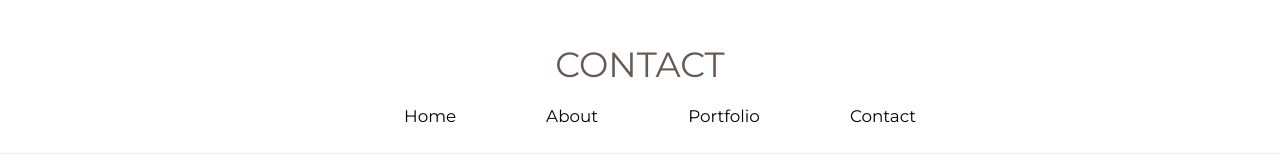
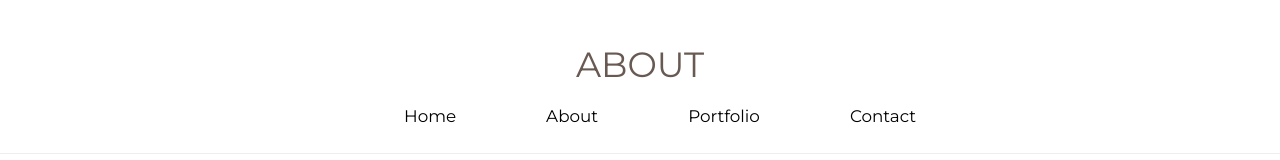
Before and after one commit to mbeacham/mbeacham.github.io, a plain HTML site: page about-page/index.html in a window 1280 px wide. Shown: the top 160 px of the page. Drawn offline with nearby package versions, Linux system fonts and the light colour scheme; some packages are replaced by stand-ins of ours; files that its build step writes are made by us from their sources; a script that the page names is missing.

Commit message:
Add files via upload

```diff
--- a/about-page/index.html
+++ b/about-page/index.html
@@ -1,4 +1,5 @@
 <html>
+
 <head>
     <link rel="stylesheet" href="index.css">
     <meta charset="UTF-8">
@@ -7,8 +8,8 @@
     <link rel="stylesheet" href="https://stackpath.bootstrapcdn.com/bootstrap/4.1.0/css/bootstrap.min.css" integrity="sha384-9gVQ4dYFwwWSjIDZnLEWnxCjeSWFphJiwGPXr1jddIhOegiu1FwO5qRGvFXOdJZ4" crossorigin="anonymous">
     <link rel="stylesheet" href="https://use.fontawesome.com/releases/v5.5.0/css/all.css" integrity="sha384-B4dIYHKNBt8Bc12p+WXckhzcICo0wtJAoU8YZTY5qE0Id1GSseTk6S+L3BlXeVIU" crossorigin="anonymous">
 
-    <link rel = "stylesheet" type="text/css" href="slicknav.css">
-    <link rel="stylesheet" type ="text/css" href="css/bootstrap.min.css">
+    <link rel="stylesheet" type="text/css" href="slicknav.css">
+    <link rel="stylesheet" type="text/css" href="css/bootstrap.min.css">
     <script src="https://code.jquery.com/jquery-3.2.1.min.js"></script>
     <script src="js/bootstrap.js"></script>
     <script src="jquery.slicknav.min.js"></script>
@@ -18,6 +19,7 @@
                 prependTo: "#mobilemenu"
             });
         });
+
     </script>
     <script src="https://ajax.googleapis.com/ajax/libs/jquery/3.3.1/jquery.min.js"></script>
     <script src="https://maxcdn.bootstrapcdn.com/bootstrap/3.3.7/js/bootstrap.min.js"></script>
@@ -25,10 +27,11 @@
     <link rel="stylesheet" type="text/css" href="../nav-footer/nav-footer.css">
     <link href="https://fonts.googleapis.com/css?family=Montserrat" rel="stylesheet">
 </head>
+
 <body>
     <nav class="container-fliud page-header">
         <header class="header">
-            <div class="title">CONTACT</div>
+            <div class="title">ABOUT</div>
         </header>
         <nav class="navbar navbar-expand-sm navbar-light">
             <button class="navbar-toggler" type="button" data-toggle="collapse" data-target="#nav-content" aria-controls="nav-content" aria-expanded="false" aria-label="Toggle navigation">
@@ -78,21 +81,22 @@
     <div class="container-fluid">
 
         <div class="container">
-        <img class ="contact-photo" src="about.jpg" alt="about_picture.jpg">
+            <img class="contact-photo" src="about.jpg" alt="about_picture.jpg">
             <div class="content">
                 <h1 class="name"> Yinuo (Eva) Hu </h1>
                 <p class="word"> I am a first year student at UNC Chapel Hill studying Computer Science. I am from Anhui, China. I've been practicing photography for over two years, and I am a proud member of the yearbook staff here at UNC. Being part of the yearbook staff has given me the opportunity to photograph many different club activities, sporting events, and also my fellow peers. I am so excited to work with you!</p>
             </div>
 
-             </div></div>
+        </div>
+    </div>
 
 
 
     <footer>
         <div class="container">
             <p>Eva Hu Photography
-            <a class ="icon" href="https://www.instagram.com/p/BnseiLyFUgR/?utm_source=ig_share_sheet&igshid=uixqjifjt1tc"><i class="fab fa-instagram"></i></a>
-            <a class ="icon" href="https://www.facebook.com/eva.hu.1069"><i class="fab fa-facebook"></i></a>
+                <a class="icon" href="https://www.instagram.com/p/BnseiLyFUgR/?utm_source=ig_share_sheet&igshid=uixqjifjt1tc"><i class="fab fa-instagram"></i></a>
+                <a class="icon" href="https://www.facebook.com/eva.hu.1069"><i class="fab fa-facebook"></i></a>
             </p>
         </div>
 
```
Lines whose indentation alone changed are shown as unchanged.
